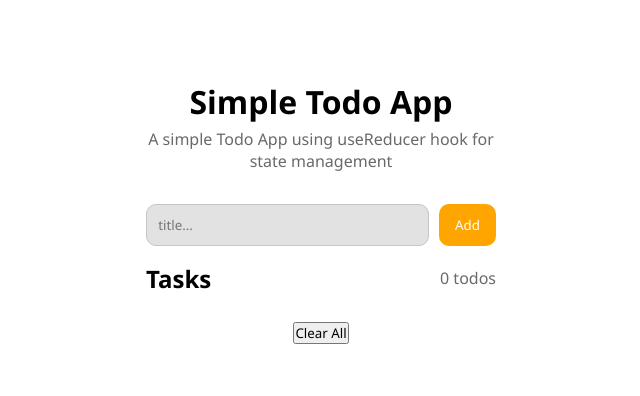
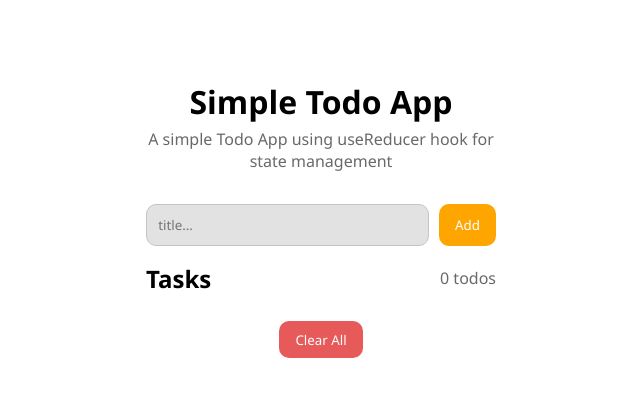
Before and after one commit to alisajad001/react-projects, a React (Vite) app in the folder 06 - Simple Todo App - useReducer/: page / in a window 1280 px wide. Shown: the top 396 px of the page, without its empty margins (319-959 px from the left). Built offline with nearby package versions, Linux system fonts and the light colour scheme.

Commit message:
Style: Clear All button

```diff
--- a/06 - Simple Todo App - useReducer/src/index.css
+++ b/06 - Simple Todo App - useReducer/src/index.css
@@ -72,3 +72,12 @@ form button:hover {
   cursor: pointer;
   color: #e65a5a;
 }
+
+.clear-all-btn {
+  background: #e65a5a;
+  color: white;
+  border: 0;
+  padding: 0.6rem 1rem;
+  border-radius: 10px;
+  cursor: pointer;
+}
```
